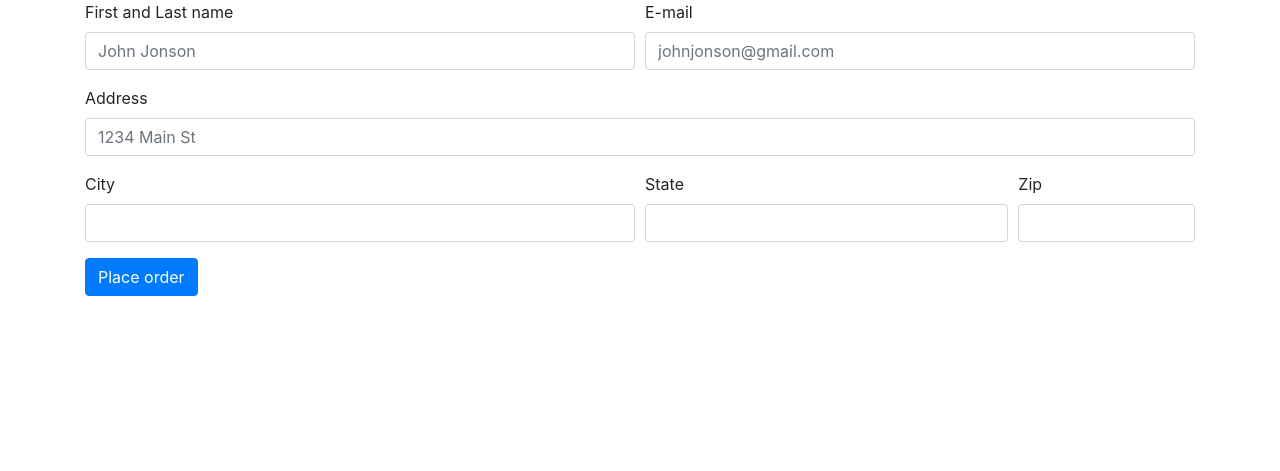
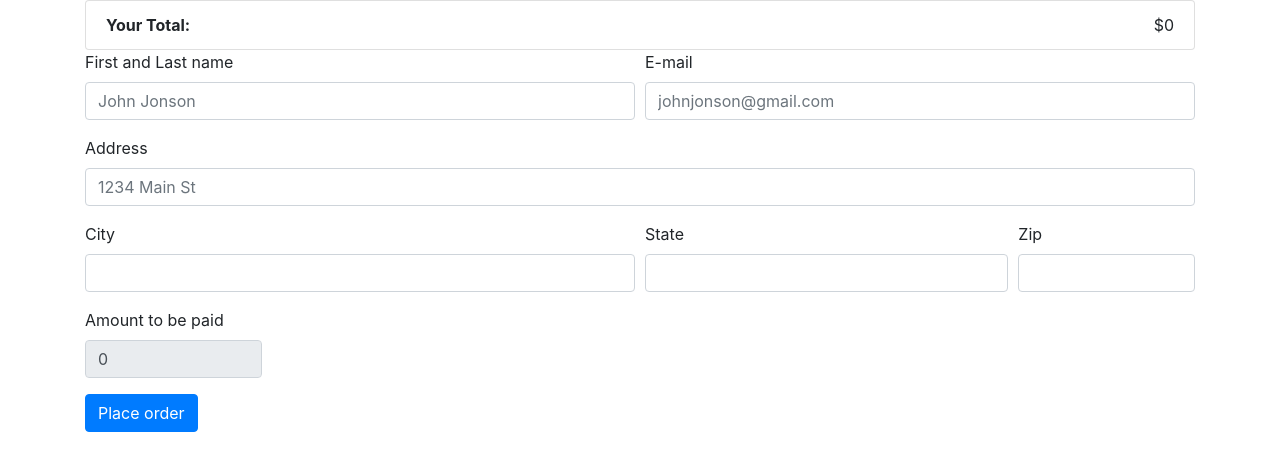
Before and after one commit to aleksandrgaranin/e-commerce-site, a Django app: page /checkout/ in a window 1280 px wide. Shown: the top 471 px of the page. Run offline with Django 3.2, Linux system fonts and the light colour scheme; some libraries are stand-ins or nearby versions.

Commit message:
added total functionality

```diff
--- a/ecomsite/shop/models.py
+++ b/ecomsite/shop/models.py
@@ -21,3 +21,4 @@ class Order(models.Model):
     city = models.CharField(max_length=200)
     state = models.CharField(max_length=200)
     zipcode = models.CharField(max_length=200)
+    total = models.CharField(max_length=200)
--- a/ecomsite/shop/templates/shop/checkout.html
+++ b/ecomsite/shop/templates/shop/checkout.html
@@ -48,6 +48,10 @@
                             <label for="inputZip">Zip</label>
                             <input id="zipcode" name="zipcode" type="text" class="form-control" id="inputZip">
                         </div>
+                        <div class="form-group col-md-2">
+                            <label for="inputZip">Amount to be paid </label>
+                            <input readonly="" type="text" class="form-control" id="total" name="total">
+                        </div>
                         </div>
                         <button type="submit" class="btn btn-primary">Place order</button>
                     </form>
@@ -63,13 +67,22 @@ if(localStorage.getItem('cart')==null){
 else{
     cart = JSON.parse(localStorage.getItem('cart'));
 }
+let total = 0;
 for(item in cart){
     let name = cart[item][1];
     let quantity = cart[item][0];
+    let price = cart[item][2];
+    total = total +cart[item][2];
 
-    itemString = `<li class="list-group-item">${name}-${quantity}</li>`;
+    itemString = `<li class="list-group-item"><span class="">${quantity}</span> of ${name} <span class="badge badge-warning badge-pill">$${price}</span></li>`;
+
     $('#item_list').append(itemString);
 }
+totalPrice = `<li class="list-group-item d-flex justify-content-between align-item-center"><b>Your Total: </b>
+        $${total}</li>`;
+$('#total').val(total);
+$('#item_list').append(totalPrice);
 $('#items').val(JSON.stringify(cart));
+
 </script>
 </html>
--- a/ecomsite/shop/views.py
+++ b/ecomsite/shop/views.py
@@ -32,8 +32,9 @@ def checkout(request):
         city = request.POST.get("city","")
         state = request.POST.get("state","")
         zipcode = request.POST.get("zipcode","")
+        total = request.POST.get("total","")
 
-        order = Order(items=items,name=name,email=email,address=address,city=city,state=state,zipcode=zipcode)
+        order = Order(items=items,name=name,email=email,address=address,city=city,state=state,zipcode=zipcode,total=total)
         order.save()
 
     return render(request,'shop/checkout.html')
```
Also changed, not shown: ecomsite/shop/migrations/0003_order_total.py (added).
